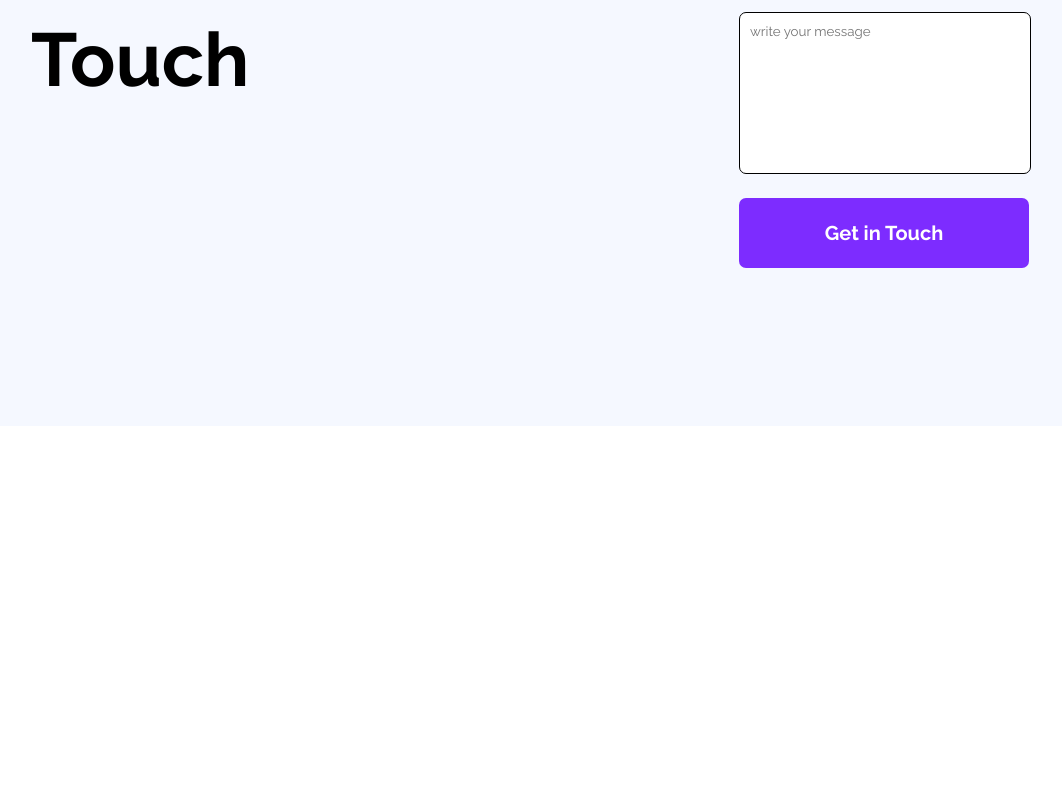
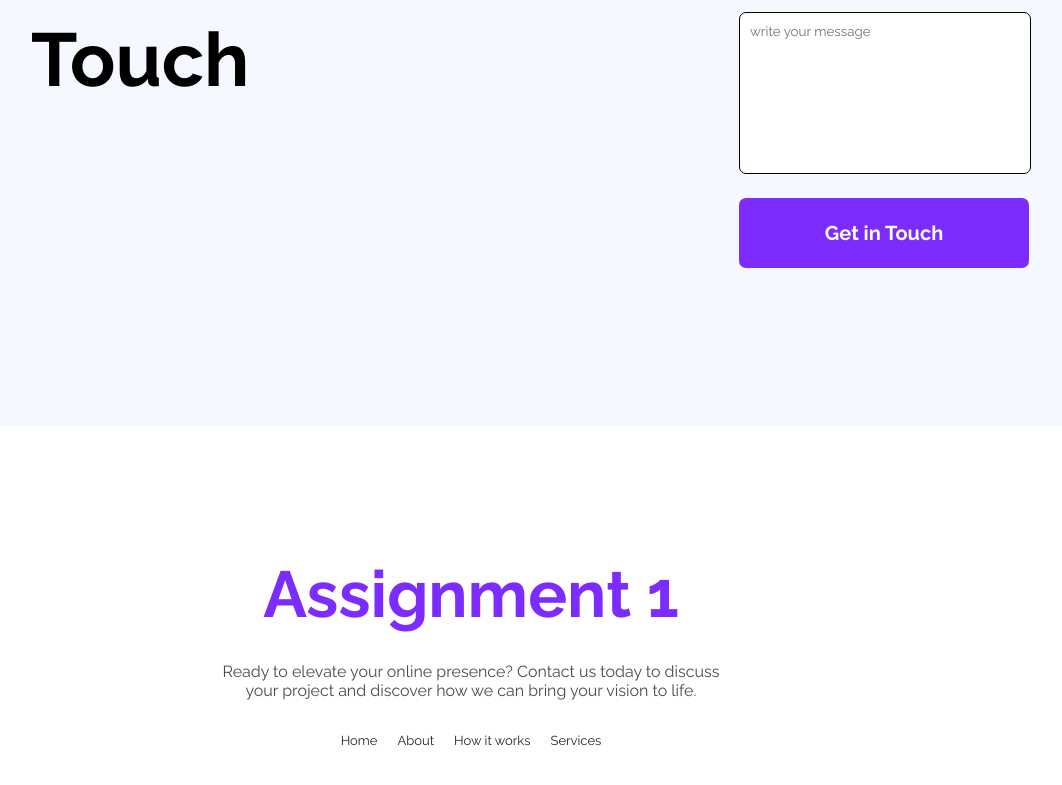
Before and after one commit to Jim2811/assignment-project-1, a plain HTML site: page index.html in a window 1280 px wide. Shown: the part 2258-3043 px from the top of the page, without its empty margins (169-1231 px from the left). Before the commit the page ends 2684 px from the top, so only its background shows below. Drawn offline with Linux system fonts and the light colour scheme.

Commit message:
Section 5 - footer and full landing page completed

```diff
--- a/index.html
+++ b/index.html
@@ -143,5 +143,18 @@
         </div>
        </section>
     </main>
+    <!-- section 5 footer-->
+     <footer>
+         <div class="footItems">
+            <h1>Assignment 1</h1>
+            <p>Ready to elevate your online presence? Contact us today to discuss your project and discover how we can bring your vision to life.</p>
+            <div class="navMenu">
+                <ul><li><a href="#">Home</a></li></ul>
+                <ul><li><a href="#">About</a></li></ul>
+                <ul><li><a href="#">How it works</a></li></ul>
+                <ul><li><a href="#">Services</a></li></ul>
+            </div>
+         </div>
+     </footer>
   </body>
 </html>
--- a/style.css
+++ b/style.css
@@ -226,3 +226,44 @@ textarea{
     width: 290px;
     font-size: 20px;
 }
+footer{
+    text-align: center;
+    display: block;
+    /* height: 500px; */
+    background-color: white;
+}
+.footItems{
+    margin: 100px 0;
+    /* margin: auto; */
+    display: flex;
+    justify-content: center;
+    align-items: center;
+    flex-direction: column;
+}
+.footItems >h1{
+    margin: 0 auto;
+    font-size: 65px;
+    color: #7d2cff;
+    padding: 30px;
+    font-weight: bolder;
+}
+.footItems >p{
+    margin: auto;
+    font-size: 16px;
+    color: #4a4953;
+    width: 531px;
+    padding-bottom: 30px;
+}
+.navMenu{
+    display: flex;
+    gap: 20px;
+    justify-content: space-around;
+}
+ul li{
+    list-style: none;
+}
+a{
+    text-decoration: none;
+    color: #252432;
+    font-size: 13px;
+}
```
